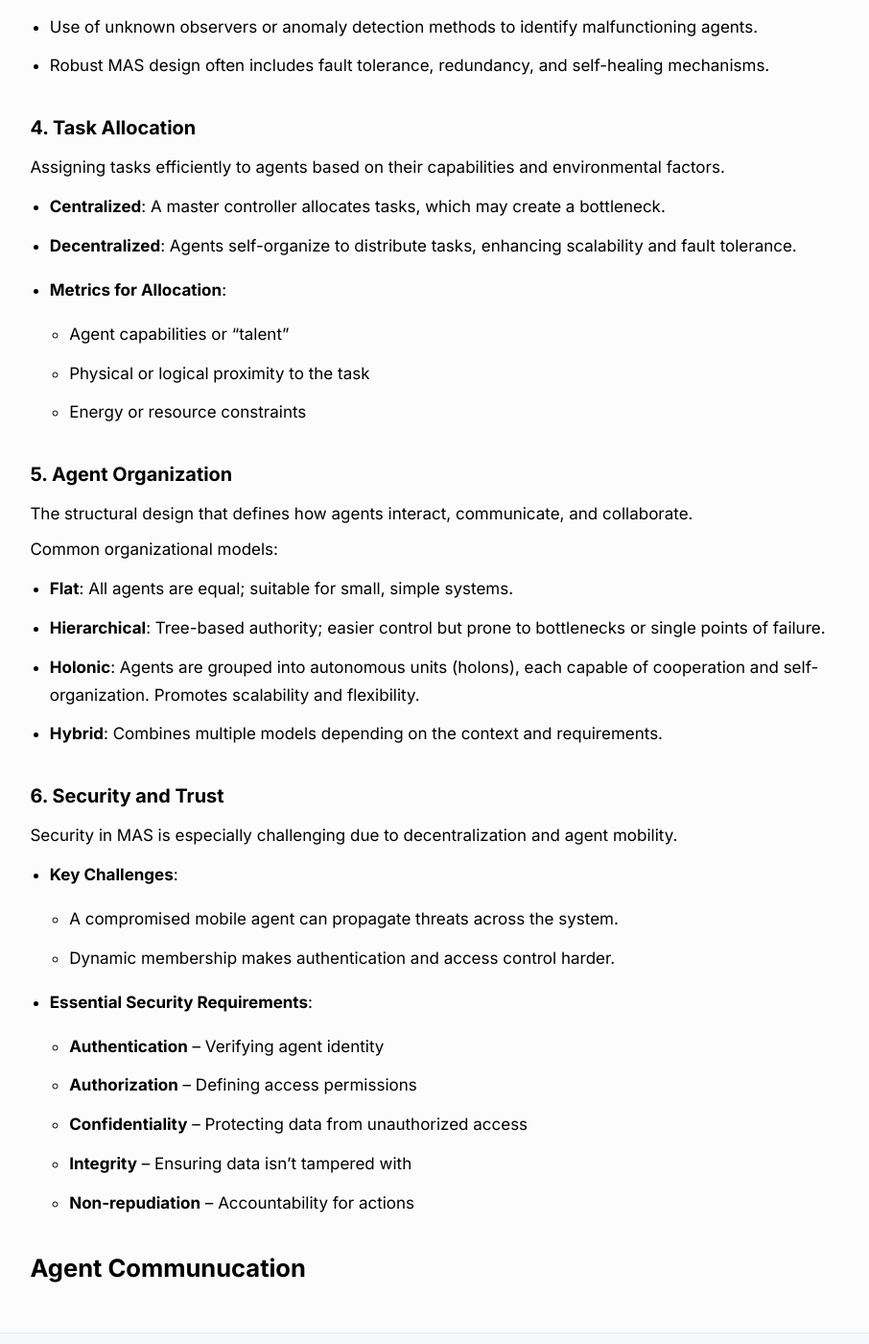
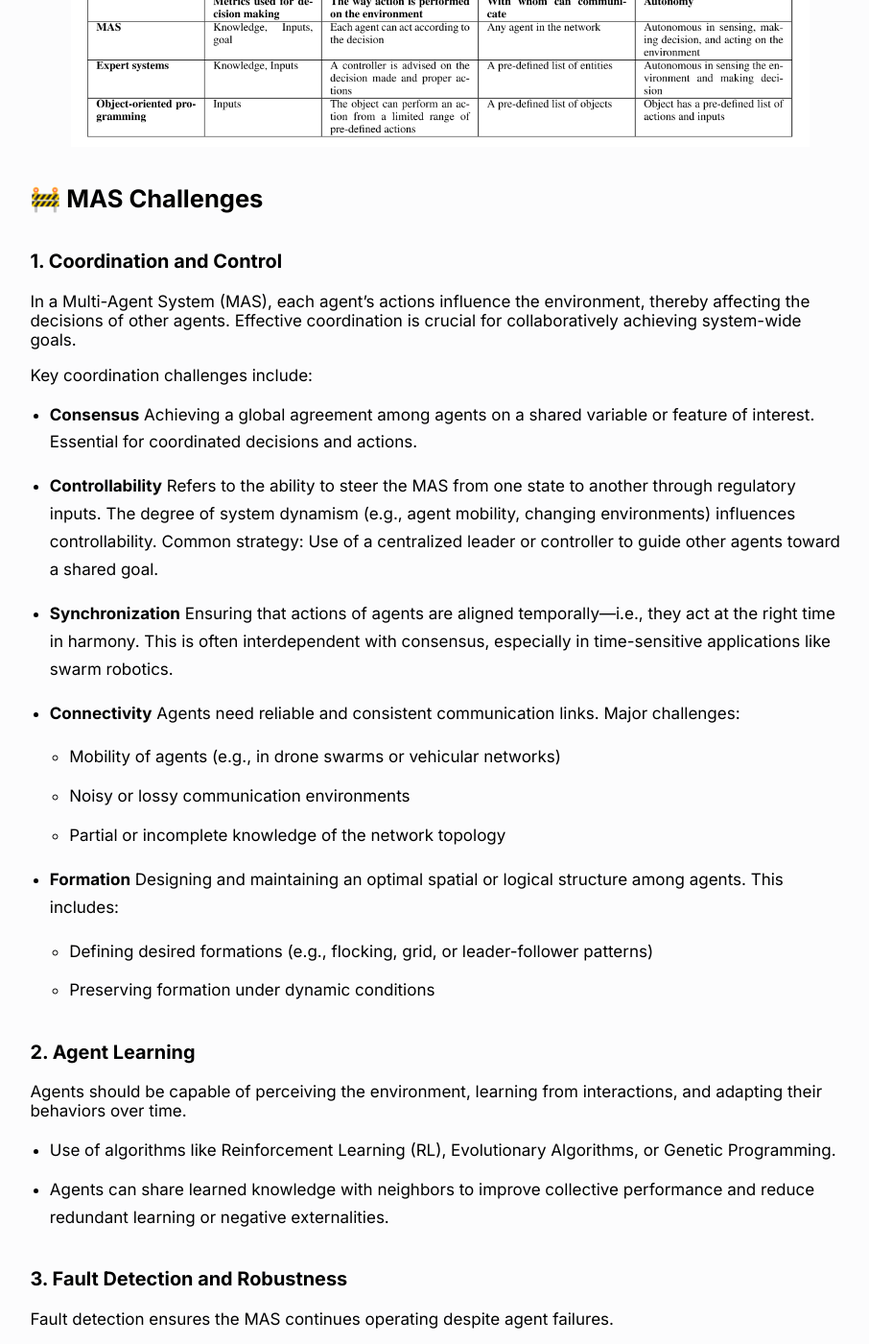
Before and after one commit to gaurav98094/My-Website, a Jekyll site: the page built from _posts/2025-06-05-Multi Agent System (Survey).md, in a window 1280 px wide and 1400 px high, scrolled down 3672 px. Shown: the whole window at 96% size, without its empty margins (181-1087 px from the left). Built offline with Jekyll 4.4.1, drawn with Linux system fonts in a browser that asks for light colours; some of the changed text lies outside the part shown.

Commit message:
Summary MAS

```diff
--- a/_layouts/post.html
+++ b/_layouts/post.html
@@ -133,7 +133,7 @@
           {% for h in headings offset:1 %}
             {% assign heading_html = h | split: '</h2>' | first %}
             {% assign heading_text = heading_html | split: '>' | last | strip_html | strip_newlines | strip %}
-            {% assign heading_text = heading_text | replace: '🧠', '' | replace: '🔍', '' | replace: '⚙️', '' | replace: '🧪', '' | replace: '📈', '' | replace: '❗', '' | replace: '🧩', '' | replace: '🧱', '' | replace: '📝', '' | replace: '🤖', '' | replace: '🤝','' %}
+            {% assign heading_text = heading_text | replace: '🧠', '' | replace: '🔍', '' | replace: '⚙️', '' | replace: '🧪', '' | replace: '📈', '' | replace: '❗', '' | replace: '🧩', '' | replace: '🧱', '' | replace: '📝', '' | replace: '🤖', '' | replace: '🤝',''  | replace: '🚧','' %}
             {% if heading_text != '' %}
               <li><a href="#{{ heading_text | slugify }}">{{ heading_text }}</a></li>
             {% endif %}
--- a/_posts/2025-06-05-Multi Agent System (Survey).md
+++ b/_posts/2025-06-05-Multi Agent System (Survey).md
@@ -18,7 +18,7 @@ image: /images/image1.png
 ## 📝 Abstract
 Multi-Agent Systems (MAS) involve autonomous agents working collaboratively to solve complex problems. These systems face challenges like coordination, communication, task allocation, and security. This paper gives a holistic view of all these aspects with theoretical and structural insights.
 
----
+
 
 ## Introduction
 Distributed AI can be grouped into:
@@ -37,7 +37,7 @@ Distributed AI can be grouped into:
 
 The paper aims to be domain-agnostic and broadly applicable.
 
----
+
 
 ## 🤖 What is an Agent?
 
@@ -65,7 +65,7 @@ While agents can function alone, true MAS benefits emerge from **collaboration**
 
 <img src="{{ '/images/mass-1.png' | relative_url }}">
 
----
+
 
 
 ## 🤝 Why Multi-Agent Systems?
@@ -101,6 +101,53 @@ MAS are characterized by:
 - **Data Transmission Frequency** : Agents transmit data periodically (time-triggered) or only upon specific events (event-triggered).
 
 - **Mobility** : Agents can be stationary or capable of moving within and interacting across the environment.
+
+## Differentiating MAS
+
+<img src="{{ '/images/mass-3.png' | relative_url }}">
+
+
+
+## 🚧 MAS Challenges
+
+### 1. **Coordination and Control**
+
+In a Multi-Agent System (MAS), each agent’s actions influence the environment, thereby affecting the decisions of other agents. Effective coordination is crucial for collaboratively achieving system-wide goals.
+
+Key coordination challenges include:
+
+* **Consensus**
+  Achieving a global agreement among agents on a shared variable or feature of interest. Essential for coordinated decisions and actions.
+
+* **Controllability**
+  Refers to the ability to steer the MAS from one state to another through regulatory inputs. The degree of system dynamism (e.g., agent mobility, changing environments) influences controllability.
+  Common strategy: Use of a centralized leader or controller to guide other agents toward a shared goal.
+
+* **Synchronization**
+  Ensuring that actions of agents are aligned temporally—i.e., they act at the right time in harmony. This is often interdependent with consensus, especially in time-sensitive applications like swarm robotics.
+
+* **Connectivity**
+  Agents need reliable and consistent communication links.
+  Major challenges:
+
+  * Mobility of agents (e.g., in drone swarms or vehicular networks)
+  * Noisy or lossy communication environments
+  * Partial or incomplete knowledge of the network topology
+
+* **Formation**
+  Designing and maintaining an optimal spatial or logical structure among agents. This includes:
+
+  * Defining desired formations (e.g., flocking, grid, or leader-follower patterns)
+  * Preserving formation under dynamic conditions
+
+
+
+### 2. **Agent Learning**
+
+Agents should be capable of perceiving the environment, learning from interactions, and adapting their behaviors over time.
+
+* Use of algorithms like Reinforcement Learning (RL), Evolutionary Algorithms, or Genetic Programming.
+* Agents can share learned knowledge with neighbors to improve collective performance and reduce redundant learning or negative externalities.
 
 
 
@@ -157,4 +204,17 @@ Security in MAS is especially challenging due to decentralization and agent mobi
   * **Non-repudiation** – Accountability for actions
 
 
-## Agent Communucation
+## Summary
+
+* MAS = multiple autonomous agents working together (or competing) to solve complex problems.
+* Key benefits: **efficiency**, **flexibility**, **reliability**, and **scalability**.
+* Agents perceive, decide, and act based on goals and environment.
+* MAS challenges include:
+
+  * **Coordination** (consensus, synchronization, controllability)
+  * **Learning** (via RL or evolution)
+  * **Task allocation** (centralized or decentralized)
+  * **Fault tolerance** and **robustness**
+  * **Security & trust** (authentication, integrity, etc.)
+* Organizational models: **flat**, **hierarchical**, **holonic**, **hybrid**.
+* MAS enable distributed problem-solving beyond traditional single-agent systems.
```
Also changed, not shown: other parts of _posts/2025-06-05-Multi Agent System (Survey).md (+1 -1 lines), images/mass-3.png (added).
